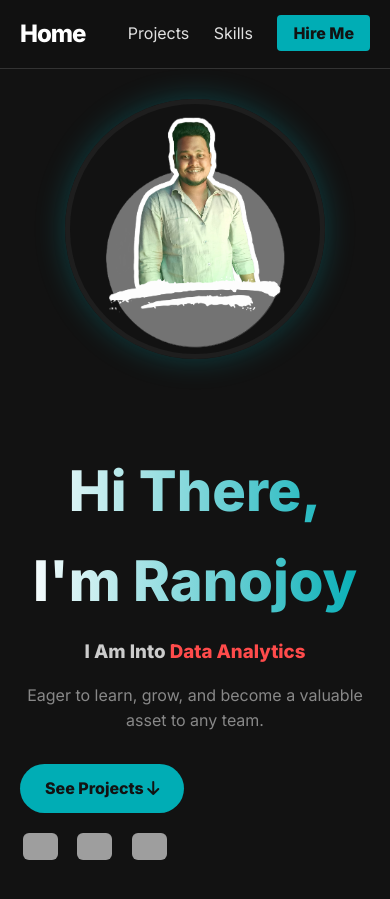
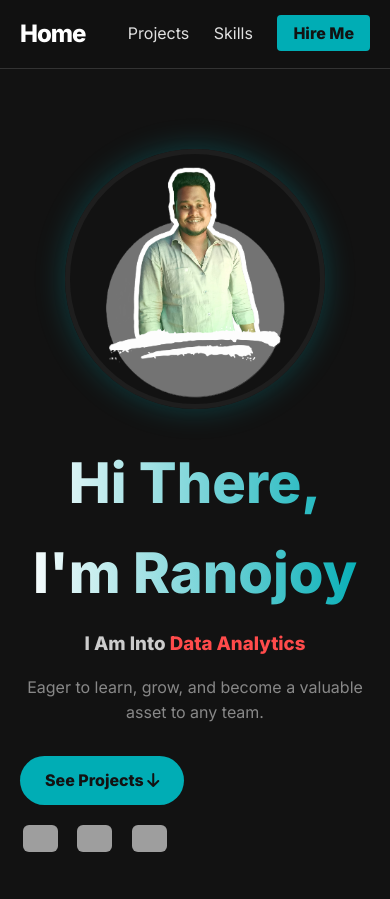
Before and after one commit to IamRaNo/iamrano.github.io, a Jekyll site: the page built from index.md, in a window 390 px wide and 900 px high. Built offline with Jekyll 4.4.1, drawn with Linux system fonts in a browser that asks for light colours; grey boxes are pictures that could not be loaded.

Commit message:
Refactor CSS with improved structure and organization
Refactor CSS structure and improve organization with comments. Update styles for various components including navbar, hero section, and cards.

```diff
--- a/assets/css/style.css
+++ b/assets/css/style.css
@@ -1,4 +1,6 @@
-/* --- 1. VARIABLES & BASICS --- */
+/* =========================================
+   1. VARIABLES & BASICS
+   ========================================= */
 :root {
     --bg-color: #121212;         /* Almost Black */
     --card-bg: #1E1E1E;          /* Dark Grey Cards */
@@ -16,19 +18,15 @@
     background-color: var(--bg-color);
     color: var(--text-main);
     line-height: 1.6;
+    overflow-x: hidden; /* Prevents horizontal scrollbar issues */
 }
 
 a { color: var(--accent); text-decoration: none; transition: 0.3s; }
 a:hover { color: var(--accent-hover); text-shadow: 0 0 10px rgba(0, 173, 181, 0.4); }
 
-/* --- 2. LAYOUT --- */
-.container {
-    max-width: 1200px; /* Wide layout for side-by-side view */
-    margin: 0 auto;
-    padding: 0 20px;
-}
-
-/* --- 3. NAVBAR --- */
+/* =========================================
+   2. NAVBAR & LAYOUT
+   ========================================= */
 .navbar {
     background-color: rgba(18, 18, 18, 0.95);
     border-bottom: 1px solid var(--border);
@@ -37,6 +35,12 @@
     top: 0;
     z-index: 1000;
     backdrop-filter: blur(10px);
+}
+
+.container {
+    max-width: 1200px;
+    margin: 0 auto;
+    padding: 0 20px;
 }
 
 .nav-container { display: flex; justify-content: space-between; align-items: center; }
@@ -53,8 +57,10 @@
 }
 .btn-highlight:hover { background-color: var(--accent-hover); box-shadow: 0 0 15px var(--accent); }
 
-/* --- 4. TYPOGRAPHY --- */
-h1, h2, h3 { color: #fff; }
+/* =========================================
+   3. TYPOGRAPHY
+   ========================================= */
+h1, h2, h3, h4 { color: #fff; }
 
 h1 {
     font-size: 3rem;
@@ -71,47 +77,35 @@
     text-align: center;
 }
 
-h3 {
-    color: var(--accent);
-    margin-top: 0;
-    margin-bottom: 15px;
-}
+h3 { color: var(--accent); margin-top: 0; margin-bottom: 15px; }
 
 ul { padding-left: 20px; color: var(--text-muted); }
 li { margin-bottom: 8px; }
-strong { color: #fff; font-weight: 600; }
 img { max-width: 100%; border-radius: 6px; }
 
-/* --- 5. HERO SECTION (Full Screen Height) --- */
+/* =========================================
+   4. HERO SECTION (Fixed Height & Spacing)
+   ========================================= */
 .hero-container {
     display: flex !important;
     flex-direction: row !important;
     align-items: center;
     justify-content: space-between;
-    padding: 0;
-    min-height: 95vh !important;    /* <--- CHANGED TO 95vh (Almost full screen) */
+
+    /* FIX: Top padding pushes content down from Navbar */
+    padding-top: 80px !important;
+
+    /* FIX: Full screen height to hide Featured Projects initially */
+    min-height: 95vh !important;
+
     width: 100%;
     max-width: 1100px;
     margin: 0 auto;
 }
 
-.hero-text {
-    flex: 1.2;
-    padding-right: 40px;
-    text-align: left;
-}
-
-/* Force left alignment for Hero text only */
-.hero-text h1, .hero-text h3, .hero-text p {
-    text-align: left !important;
-}
+.hero-text { flex: 1.2; padding-right: 40px; text-align: left; }
 .hero-text h1 { margin-top: 0 !important; }
-
-.hero-image {
-    flex: 0.8;
-    display: flex;
-    justify-content: flex-end;
-}
+.hero-image { flex: 0.8; display: flex; justify-content: flex-end; }
 
 .profile-pic {
     width: 320px;
@@ -122,31 +116,48 @@
     box-shadow: 0 0 30px rgba(0, 173, 181, 0.3);
     transition: transform 0.3s ease;
 }
-.profile-pic:hover {
-    transform: scale(1.05);
-    box-shadow: 0 0 50px rgba(0, 173, 181, 0.6);
+.profile-pic:hover { transform: scale(1.05); box-shadow: 0 0 50px rgba(0, 173, 181, 0.6); }
+
+.hero-socials a { margin-right: 15px; display: inline-block; transition: transform 0.2s; }
+.hero-socials a:hover { transform: translateY(-5px); }
+
+/* =========================================
+   5. PERFECT ALIGNMENT GRID SYSTEM
+   (Controls Layout for Projects, ML, Posters, Certs)
+   ========================================= */
+.featured-grid,
+.ml-grid,
+.poster-grid,
+.cert-grid {
+    display: grid !important;
+    width: 100% !important;
+    max-width: 1100px !important;  /* Forces all sections to same width */
+    margin: 30px auto !important;
+    gap: 25px !important;
+    padding: 0 20px;               /* Matches container padding */
+    box-sizing: border-box;
 }
 
-.hero-socials a {
-    margin-right: 15px;
-    display: inline-block;
-    transition: transform 0.2s;
-}
-.hero-socials a:hover { transform: translateY(-5px); }
-
-/* --- 6. FLIP CARDS (Featured Projects) --- */
-.featured-grid {
-    display: grid;
-    grid-template-columns: repeat(auto-fit, minmax(280px, 1fr));
-    gap: 25px;
-    margin-top: 30px;
-    width: 100%;
+/* 3-Column Layouts */
+.featured-grid,
+.poster-grid,
+.cert-grid {
+    grid-template-columns: repeat(auto-fit, minmax(300px, 1fr)) !important;
 }
 
+/* 2-Column Layout (Machine Learning) - Looks better with 4 items */
+.ml-grid {
+    grid-template-columns: repeat(auto-fit, minmax(400px, 1fr)) !important;
+}
+
+/* =========================================
+   6. COMPONENT: FLIP CARDS (Projects)
+   ========================================= */
 .flip-card {
     background-color: transparent;
     height: 400px;
     perspective: 1000px;
+    width: 100%; /* Fills the grid cell */
 }
 
 .flip-card-inner {
@@ -169,7 +180,7 @@
     border-radius: 16px;
     border: 1px solid #333;
     padding: 20px;
-    box-sizing: border-box; /* Important for padding */
+    box-sizing: border-box;
     display: flex;
     flex-direction: column;
     justify-content: center;
@@ -178,27 +189,14 @@
 }
 
 .flip-card-front { background-color: #1E1E1E; color: #fff; z-index: 2; }
-
-.flip-card-back {
-    background-color: #151515;
-    color: #E0E0E0;
-    transform: rotateY(180deg);
-    z-index: 1;
-    border: 1px solid #00ADB5;
-}
-.flip-card-back h3 { color: #00ADB5; margin-top: 0; font-size: 1.1rem; }
+.flip-card-back { background-color: #151515; color: #E0E0E0; transform: rotateY(180deg); z-index: 1; border: 1px solid var(--accent); }
+.flip-card-back h3 { color: var(--accent); margin-top: 0; font-size: 1.1rem; }
 .flip-card-back p { font-size: 0.9rem; }
 .flip-card-back ul { text-align: left; font-size: 0.85rem; padding-left: 15px; }
 
-/* --- 7. NEON CARDS (ML Suite) --- */
-.ml-grid {
-    display: flex !important;       /* Changed from Grid to Flex */
-    flex-wrap: wrap;                /* Allows cards to move to next line */
-    justify-content: center;        /* Centers everything in every row */
-    gap: 20px;
-    margin-top: 30px;
-}
-
+/* =========================================
+   7. COMPONENT: NEON CARDS (ML Suite)
+   ========================================= */
 .neon-card {
     background: #191919;
     border: 1px solid #333;
@@ -208,10 +206,8 @@
     overflow: hidden;
     transition: all 0.3s ease;
     z-index: 1;
-    width: 320px;
-    flex: 1 1 450px; /* This allows cards to grow and fill the row */
-    max-width: 520px; /* Prevents them from getting too wide on huge monitors */
-    min-height: 250px;/* Added fixed width for consistency */
+    width: 100%;      /* Fills the grid cell */
+    min-height: 250px;
 }
 
 .neon-card::before {
@@ -229,24 +225,14 @@
     z-index: -1;
 }
 
-.neon-card:hover {
-    transform: translateY(-5px) scale(1.02);
-    box-shadow: 0 0 20px rgba(0, 173, 181, 0.2);
-    border-color: transparent;
-}
+.neon-card:hover { transform: translateY(-5px) scale(1.02); box-shadow: 0 0 20px rgba(0, 173, 181, 0.2); border-color: transparent; }
 .neon-card:hover::before { opacity: 1; }
-
 .neon-card h3 { margin-top: 0; font-size: 1.3rem; display: flex; align-items: center; gap: 10px; }
 .neon-card ul { margin-bottom: 0; padding-left: 15px; color: #bbb; font-size: 0.9rem; }
 
-/* --- 8. POSTER CARDS (Recommendations) --- */
-.poster-grid {
-    display: grid;
-    grid-template-columns: repeat(auto-fit, minmax(250px, 1fr));
-    gap: 20px;
-    margin-top: 30px;
-}
-
+/* =========================================
+   8. COMPONENT: POSTER CARDS (Recommendations)
+   ========================================= */
 .poster-card {
     background: linear-gradient(180deg, #1E1E1E 0%, #111 100%);
     border-radius: 12px;
@@ -254,17 +240,73 @@
     text-align: center;
     border: 1px solid #333;
     transition: 0.3s;
+    width: 100%; /* Fills the grid cell */
 }
 
-.poster-card:hover {
-    border-color: #FF4B4B;
-    transform: translateY(-10px);
-    box-shadow: 0 15px 30px rgba(255, 75, 75, 0.15);
+.poster-card:hover { border-color: #FF4B4B; transform: translateY(-10px); box-shadow: 0 15px 30px rgba(255, 75, 75, 0.15); }
+.poster-icon { font-size: 3rem; margin-bottom: 15px; display: inline-block; }
+
+/* =========================================
+   9. COMPONENT: SKILL NODES
+   ========================================= */
+.skills-flex {
+    display: flex; /* Skills look better in Flex than Grid */
+    flex-wrap: wrap;
+    justify-content: center;
+    gap: 20px;
+    width: 100%;
+    max-width: 1100px;
+    margin: 40px auto;
 }
 
-.poster-icon { font-size: 3rem; margin-bottom: 15px; display: inline-block; }
+.skill-node {
+    background: rgba(30, 30, 30, 0.6);
+    backdrop-filter: blur(10px);
+    border: 1px solid #333;
+    border-left: 5px solid var(--accent);
+    border-radius: 12px;
+    padding: 20px;
+    width: 320px; /* Fixed width for consistency */
+    transition: all 0.3s ease;
+    position: relative;
+}
 
-/* --- 9. FOOTER --- */
+.node-lang { border-left-color: #00ADB5; }
+.node-tool { border-left-color: #FF4B4B; }
+.node-viz  { border-left-color: #FFBD2E; }
+.node-cloud { border-left-color: #27C93F; }
+
+.skill-node:hover { transform: translateX(10px); background: rgba(40, 40, 40, 0.9); box-shadow: -5px 0 20px rgba(0, 173, 181, 0.2); }
+.skill-node p { font-weight: bold; font-size: 0.8rem; letter-spacing: 1px; margin-bottom: 15px !important; }
+
+/* =========================================
+   10. COMPONENT: CERTIFICATION CARDS
+   ========================================= */
+.cert-card {
+    background: rgba(30, 30, 30, 0.6);
+    backdrop-filter: blur(10px);
+    border: 1px solid #333;
+    border-radius: 15px;
+    padding: 20px;
+    width: 100%; /* Fills the grid cell */
+    transition: all 0.4s cubic-bezier(0.175, 0.885, 0.32, 1.275);
+    position: relative;
+    overflow: hidden;
+    text-align: center;
+    display: flex;
+    flex-direction: column;
+    align-items: center;
+}
+
+.cert-card:hover { transform: translateY(-10px) scale(1.03); border-color: var(--accent); box-shadow: 0 10px 30px rgba(0, 173, 181, 0.2); background: rgba(40, 40, 40, 0.8); }
+.cert-card h4 { margin: 15px 0 5px 0; font-size: 1.1rem; }
+.cert-card .issuer { color: var(--accent); font-size: 0.85rem; font-weight: bold; text-transform: uppercase; margin-bottom: 20px; display: block; }
+.cert-btn { display: inline-block; padding: 8px 16px; background: #333; color: #fff !important; border-radius: 20px; font-size: 0.8rem; transition: 0.3s; margin-top: auto; }
+.cert-card:hover .cert-btn { background: var(--accent); color: #121212 !important; }
+
+/* =========================================
+   11. FOOTER & MOBILE
+   ========================================= */
 div[align="center"] {
     margin-top: 80px;
     padding: 40px 0;
@@ -274,246 +316,20 @@
 }
 .site-footer { text-align: center; color: #555; font-size: 0.8rem; padding: 20px; }
 
-/* --- 10. MOBILE MEDIA QUERY (Must be last) --- */
 @media (max-width: 768px) {
     .hero-container {
         flex-direction: column-reverse !important;
         text-align: center !important;
         padding: 30px 0;
+        min-height: auto !important;
     }
-    .hero-text {
-        padding-right: 0;
-        margin-top: 30px;
-        text-align: center !important;
-    }
-    .hero-text h1, .hero-text h3, .hero-text p {
-        text-align: center !important;
-    }
+    .hero-text { padding-right: 0; margin-top: 30px; text-align: center !important; }
+    .hero-text h1, .hero-text h3, .hero-text p { text-align: center !important; }
     .hero-image { justify-content: center; }
     .profile-pic { width: 250px; height: 250px; }
+
+    /* Reset layout for mobile */
+    .featured-grid, .ml-grid, .poster-grid, .cert-grid {
+        grid-template-columns: 1fr !important; /* Stack everything in 1 column */
+    }
 }
-/* --- LIVE APPS: MINI BROWSER WINDOWS --- */
-.browser-grid {
-    display: flex;
-    flex-wrap: wrap;
-    justify-content: center;
-    gap: 20px;
-    margin-bottom: 60px;
-}
-
-.browser-card {
-    background: #151515;
-    width: 200px; /* Compact width */
-    border-radius: 8px;
-    border: 1px solid #333;
-    overflow: hidden; /* Keeps content inside rounded corners */
-    transition: transform 0.3s ease, box-shadow 0.3s ease;
-    text-decoration: none !important; /* Removes underline from links */
-}
-
-/* The Top Bar (Window Controls) */
-.browser-header {
-    background: #252525;
-    padding: 8px 12px;
-    display: flex;
-    gap: 6px;
-    border-bottom: 1px solid #333;
-}
-
-.dot {
-    width: 10px;
-    height: 10px;
-    border-radius: 50%;
-}
-.dot-red { background: #FF5F56; }
-.dot-yellow { background: #FFBD2E; }
-.dot-green { background: #27C93F; }
-
-/* The Content Area */
-.browser-body {
-    padding: 20px;
-    display: flex;
-    flex-direction: column;
-    align-items: center;
-    gap: 10px;
-}
-
-/* The Pulsing "Live" Indicator */
-.status-live {
-    font-size: 0.75rem;
-    color: #27C93F; /* Green text */
-    display: flex;
-    align-items: center;
-    gap: 6px;
-    font-weight: bold;
-    margin-top: 5px;
-}
-
-.pulsing-dot {
-    width: 8px;
-    height: 8px;
-    background-color: #27C93F;
-    border-radius: 50%;
-    animation: pulse 1.5s infinite;
-}
-
-/* Hover Effect */
-.browser-card:hover {
-    transform: translateY(-5px);
-    box-shadow: 0 10px 20px rgba(0, 0, 0, 0.5);
-    border-color: #555;
-}
-
-/* Animation Keyframes */
-@keyframes pulse {
-    0% { box-shadow: 0 0 0 0 rgba(39, 201, 63, 0.7); }
-    70% { box-shadow: 0 0 0 6px rgba(39, 201, 63, 0); }
-    100% { box-shadow: 0 0 0 0 rgba(39, 201, 63, 0); }
-}
-/* --- DATA NODE SKILLS --- */
-.skills-flex {
-    display: flex;
-    flex-wrap: wrap;
-    justify-content: center;
-    gap: 20px;
-    margin-bottom: 40px;
-}
-
-.skill-node {
-    background: rgba(30, 30, 30, 0.6);
-    backdrop-filter: blur(10px);
-    border: 1px solid #333;
-    border-left: 5px solid var(--accent); /* Thick accent border */
-    border-radius: 12px;
-    padding: 20px;
-    width: 320px;
-    transition: all 0.3s ease;
-    position: relative;
-}
-
-/* Different colors for different categories */
-.node-lang { border-left-color: #00ADB5; }   /* Teal */
-.node-tool { border-left-color: #FF4B4B; }   /* Red */
-.node-viz  { border-left-color: #FFBD2E; }   /* Yellow */
-.node-cloud { border-left-color: #27C93F; }  /* Green */
-
-.skill-node:hover {
-    transform: translateX(10px); /* Slides right instead of lifting up */
-    background: rgba(40, 40, 40, 0.9);
-    box-shadow: -5px 0 20px rgba(0, 173, 181, 0.2);
-}
-
-.skill-node p {
-    font-weight: bold;
-    font-size: 0.8rem;
-    letter-spacing: 1px;
-    margin-bottom: 15px !important;
-}
-.neon-card {
-    /* ... keep your other settings ... */
-    width: 320px !important;
-}
-
-.poster-card {
-    /* ... keep your other settings ... */
-    width: 280px !important;
-}
-/* --- CERTIFICATION CARDS: Achievement Style --- */
-/* --- CERTIFICATION CARDS: Achievement Style --- */
-.cert-grid {
-    display: flex;
-    flex-wrap: wrap;
-    justify-content: center;
-    gap: 20px;
-    padding: 20px 0;
-    width: 100%;
-    max-width: 1200px;
-    margin: 0 auto;
-}
-
-.cert-card {
-    background: rgba(30, 30, 30, 0.6);
-    backdrop-filter: blur(10px);
-    border: 1px solid #333;
-    border-radius: 15px;
-    padding: 20px;
-    width: 300px; /* Fixed width for uniform cards */
-    transition: all 0.4s cubic-bezier(0.175, 0.885, 0.32, 1.275);
-    position: relative;
-    overflow: hidden;
-    text-align: center; /* Centers the text inside the card */
-    display: flex;
-    flex-direction: column;
-    align-items: center;
-}
-
-/* Floating Glow Effect */
-.cert-card:hover {
-    transform: translateY(-10px) scale(1.03);
-    border-color: var(--accent);
-    box-shadow: 0 10px 30px rgba(0, 173, 181, 0.2);
-    background: rgba(40, 40, 40, 0.8);
-}
-
-.cert-card h4 {
-    margin: 15px 0 5px 0;
-    color: #fff;
-    font-size: 1.1rem;
-}
-
-.cert-card .issuer {
-    color: var(--accent);
-    font-size: 0.85rem;
-    font-weight: bold;
-    text-transform: uppercase;
-    margin-bottom: 20px;
-    display: block;
-}
-
-/* Styled Certificate Button */
-.cert-btn {
-    display: inline-block;
-    padding: 8px 16px;
-    background: #333;
-    color: #fff !important;
-    border-radius: 20px;
-    font-size: 0.8rem;
-    text-decoration: none !important;
-    transition: 0.3s;
-    border: 1px solid transparent;
-    margin-top: auto; /* Pushes button to bottom if text is short */
-}
-
-.cert-card:hover .cert-btn {
-    background: var(--accent);
-    color: #121212 !important;
-}
-/* --- UNIVERSAL CARD SIZING FIX --- */
-
-/* 1. Fix Machine Learning Cards */
-.neon-card {
-    flex: 0 0 340px !important;    /* Stop growing, lock to 340px */
-    width: 340px !important;       /* Force width */
-    max-width: 340px !important;   /* Prevent expanding */
-}
-
-/* 2. Fix Recommendation Posters */
-.poster-card {
-    flex: 0 0 300px !important;    /* Stop growing, lock to 300px */
-    width: 300px !important;
-    max-width: 300px !important;
-}
-
-/* 3. Fix Skill Nodes */
-.skill-node {
-    flex: 0 0 320px !important;    /* Stop growing, lock to 320px */
-    width: 320px !important;
-    max-width: 320px !important;
-}
-
-/* 4. Fix Certification Cards (Double check) */
-.cert-card {
-    flex: 0 0 320px !important;
-    width: 320px !important;
-    max-width: 320px !important;
-}
```
